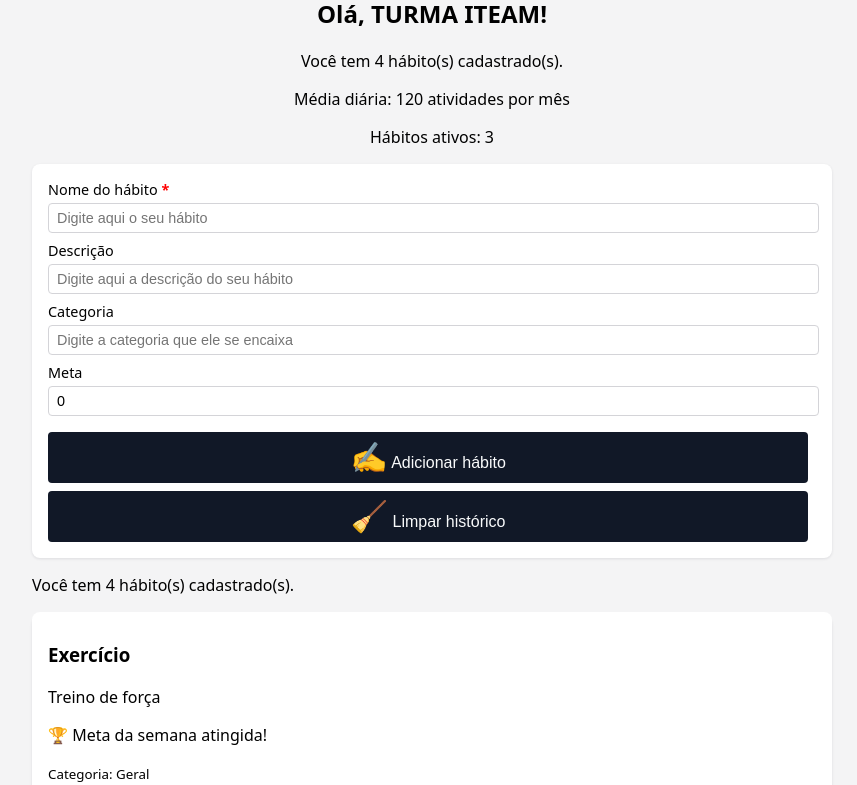
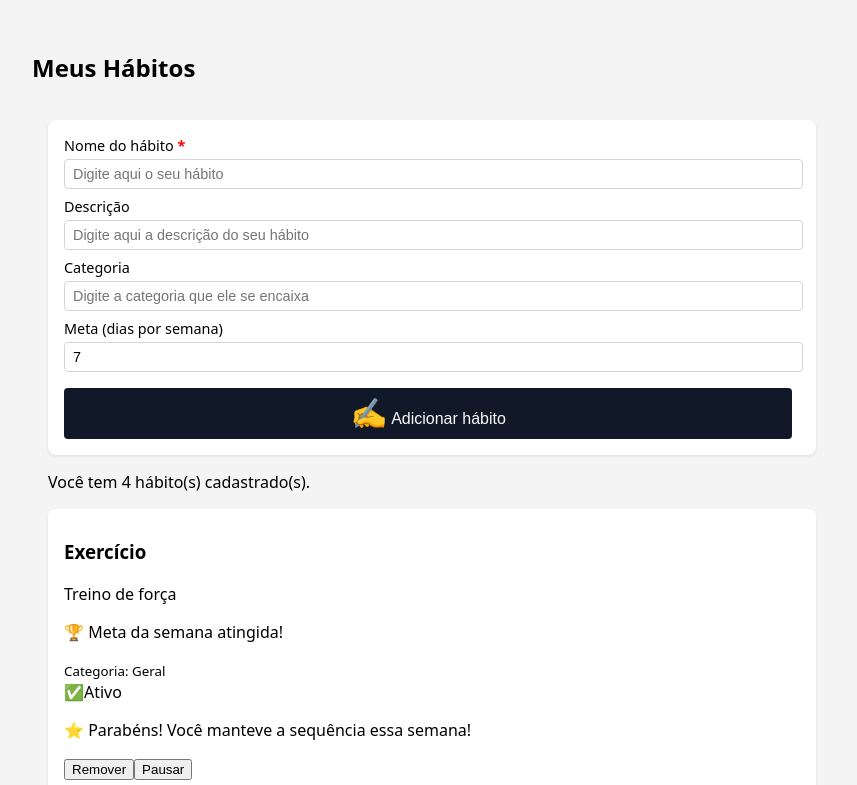
Before and after one commit to GuilhermeAlmeidadaLuz/my-daily-habits-modulo4-react-iteam, a React (Vite) app: page / in a window 1280 px wide. Shown: the part 328-1113 px from the top of the page, without its empty margins (208-1065 px from the left). Built offline with nearby package versions, Linux system fonts and the light colour scheme.

Commit message:
feat(component): add context component HabitsContext and change for shared states between siblings - exercise 6/7

```diff
--- a/src/components/BemVindo.jsx
+++ b/src/components/BemVindo.jsx
@@ -1,15 +1,38 @@
-const BemVindo = ({ nomeUsuario, totalHabitos }) => {
+import { useHabits } from '../contexts/HabitsContext'
+
+const BemVindo = ({ nomeUsuario }) => {
   // Lógica antes do return
+
+  // Acesso direto ao contexto - sem props, sem intermediários
+  const { habits } = useHabits()
+
+  // Estado derivado - calculado na hora, sempre atualizado
+  const totalHabitos = habits.length
+  const habitosAtivos = habits.filter( (habit) => habit.ativo ).length
+
   const nomeFormatado = nomeUsuario.toUpperCase();
-  const mensagem = totalHabitos > 0
-    ? `Você tem ${totalHabitos} hábito(s) cadastrado(s).`
-    : "Nenhum hábito cadastrado ainda. Que tal começar?";
+
+  // const mensagem = totalHabitos > 0
+  //   ? `Você tem ${totalHabitos} hábito(s) cadastrado(s).`
+  //   : "Nenhum hábito cadastrado ainda. Que tal começar?";
+
+  // let somatorioMetasSemanal = 0
+  // habits.forEach( (habit) => {
+  //   somatorioMetasSemanal = somatorioMetasSemanal + habit.meta
+  // } )
+
+  let somatorioMetasSemanal = habits.reduce( (accumulator, habit) => {
+    return (accumulator + habit.meta)
+  }, 0 )
 
   return (
     <div>
       <h2>Olá, {nomeFormatado}!</h2>
-      <p>{mensagem}</p>
-      <p>Média diária: {(totalHabitos * 30).toFixed(0)} atividades por mês</p>
+      {/* <p>{mensagem}</p> */}
+      <p>Você tem <strong>{totalHabitos}</strong> hábito(s) cadastrado(s).</p>
+      <p><strong>{habitosAtivos}</strong> ativo(s) no momento.</p>
+      {/* <p>Média mensal: {(totalHabitos * 30).toFixed(0)} repetições de hábito</p> */}
+      <p>Total na Semana: {somatorioMetasSemanal.toFixed(0)} atividades por semana</p>
     </div>
   );
 };
--- a/src/components/HabitCard.jsx
+++ b/src/components/HabitCard.jsx
@@ -1,5 +1,5 @@
 
-function HabitCard( { nome, descricao='', meta, ativo = true, diasFeitos = 0, categoria = 'Geral', onRemover } ) {
+function HabitCard( { nome, descricao='', meta, ativo = true, diasFeitos = 0, categoria = 'Geral', onRemover, onToggle } ) {
     const metaAtingida = diasFeitos >= meta
 
     const mensagemMeta = metaAtingida
@@ -27,6 +27,11 @@ function HabitCard( { nome, descricao='', meta, ativo = true, diasFeitos = 0, ca
                     Remover
                 </button>
             )}
+            {onToggle && (
+                <button type="button" onClick={onToggle}>
+                    {ativo ? 'Pausar' : 'Ativar'}
+                </button>
+            )}
         </div>
     )
 }
--- a/src/components/HabitList.jsx
+++ b/src/components/HabitList.jsx
@@ -1,34 +1,23 @@
 import HabitCard from "./HabitCard";
 import BemVindo from "./BemVindo";
-import { useEffect, useState, useRef } from "react";
+import { useState, useRef } from "react";
+import { useHabits } from "../contexts/HabitsContext";
 
 function HabitList() {
-    // useState:
-    const [habits, setHabits] = useState( () => {
-        // Esta função executa UMA VEZ - na montagem
-        const stored = localStorage.getItem('my-daily-habits')
+    // Hábitos e funções vêm do contexto - não do useState local
+    const { habits, adicionarHabit, removerHabit, toggleAtivo } = useHabits()
 
-        // Se não há nada salvo - usa o array inicial
-        if (!stored) return [
-            { id: 1, nome: 'Exercício', descricao: 'Treino de força', meta: 5, ativo: true, diasFeitos: 5 },
-            { id: 2, nome: 'Leitura', descricao: 'Livro ou artigo', meta: 7, ativo: true, diasFeitos: 3 },
-            { id: 3, nome: 'Meditação', descricao: 'Respiração e foco', meta: 7, ativo: false, diasFeitos: 0 },
-            { id: 4, nome: 'Hidratação', descricao: 'Beber 2L de Água', meta: 7, ativo: true, diasFeitos: 6 }
-        ]
-
-        // se há dados salvos - tenta fazer o parse
-        try {
-            return JSON.parse(stored)
-        } catch {
-            // Se o JSON estiver corrompido - volta pro array inicial
-            return []
-        }
+    // Estado de UI - continua local (só o formulário usa)
+    const [form, setForm] = useState({
+        novoNome: '',
+        novaDescricao: '',
+        novaCategoria: '',
+        novaMeta: '7'
     })
-
-    const [novoNome, setNovoNome] = useState('')
-    const [novaDescricao, setNovaDescricao] = useState('')
-    const [novaCategoria, setNovaCategoria] = useState('')
-    const [novaMeta, setNovaMeta] = useState(0)
+    // const [novoNome, setNovoNome] = useState('')
+    // const [novaDescricao, setNovaDescricao] = useState('')
+    // const [novaCategoria, setNovaCategoria] = useState('')
+    // const [novaMeta, setNovaMeta] = useState(0)
 
     const [erroNome, setErroNome] = useState('')
     const [erroMeta, setErroMeta] = useState('')
@@ -45,16 +34,11 @@ function HabitList() {
     //     console.log("Elementos no Array inicial:", habits.length)
     // }, [])
 
-    useEffect( () => {
-        localStorage.setItem('my-daily-habits', JSON.stringify(habits))
-        document.title = `My Daily Habits - ${habits.length} hábito(s)`
-    }, [habits])
-
     const handleChange = (e) => {
         const { name, value } = e.target
         // [name] é uma chave dinâmica — usa o valor de name como nome da propriedade
         if (name === 'novoNome') {
-            setNovoNome(value)
+            setForm( prev => ( {...prev, [name]: value} ) )
             // Valida comprimento mínimo em tempo real
             if (value.length > 0 && value.length < 3) {
                 setErroNome('O nome deve ter pelo menos 3 caracteres.')
@@ -62,11 +46,11 @@ function HabitList() {
                 setErroNome('')
             }
         }
-        if (name === 'novaDescricao') setNovaDescricao(value)
-        if (name === 'novaCategoria') setNovaCategoria(value)
+        if (name === 'novaDescricao') setForm(prev => ( {...prev, [name]: value } ) )
+        if (name === 'novaCategoria') setForm(prev => ( {...prev, [name]: value} ) )
         if (name === 'novaMeta') {
             const num = parseInt(value)
-            setNovaMeta(value)
+            setForm(prev => ( {...prev, [name]: value} ) )
 
             if (num < 1 || num > 7) {
                 setErroMeta('Meta deve ser entre 1 e 7 dias.')
@@ -77,88 +61,108 @@ function HabitList() {
         }
     }
 
-    // Funções CRUD:
-
-    const adicionarHabit = (event) => {
-        // console.log('objeto event:', event)
+    const handleSubmit = (event) => {
         event.preventDefault()
-
-        if (!novoNome.trim()) {
-            // se novoNome é campo vazio
-            alert('Informe um nome para o hábito.')
-            return
-        }
-
-        // Bloqueia se há erro de validação
-        if (erroNome) {
+        if (!form.novoNome.trim() || erroNome) {
             nomeInputRef.current?.focus()
             return
         }
-
-        if (erroMeta) {
-            // nomeInputRef.current?.focus()
-            return
+        const novoHabit = {
+            id: ( (habits.length !== 0) ? ( habits.at(-1).id + 1 ) : 1 ),
+            nome: form.novoNome,
+            descricao: form.novaDescricao,
+            categoria: form.novaCategoria || 'Geral',
+            meta: parseInt(form.novaMeta) || 7,
+            ativo: true,
+            diasFeitos: 0
         }
 
-        const novoHabit = {
-            id: ((habits.length !== 0) ? (habits[habits.length - 1].id + 1) : 1),
-            nome: novoNome,
-            descricao: novaDescricao,
-            meta: novaMeta,
-            ativo: true,
-            diasFeitos: 0,
-            categoria: novaCategoria || 'Geral',
-        }
-
-        setHabits([...habits, novoHabit])
-        // console.log("Sem spreading:\n", [habits, novoHabit])
-        // console.log("Com spreading:\n", [...habits, novoHabit])
-
-        // Limpar os campos após adicionar:
-        setNovoNome('')
-        setNovaDescricao('')
-        setNovaCategoria('')
-        setNovaMeta('')
-
-        // Devolve o foco para o campo nome - useRef em ação
+        adicionarHabit(novoHabit)   // <- função do contexto
+        setForm( {novoNome: '', novaDescricao: '', novaCategoria: '', novaMeta: '7'} )
+        setErroNome('')
         nomeInputRef.current?.focus()
     }
 
-    const removerHabit = (id) => {
-        // filtra os hábitos que não tem o id selecionada,
-        // repassa para o setHabits o array de objetos com filtro sem o objeto com o id especificado
-        // para que ele possa guardar este estado
-        setHabits(habits.filter( habit => habit.id !== id ))
-    }
+    if (!habits) return null    // se a lista habits estiver vazia, habits é true. Mas se habits não aponta para nada, habits é false
 
-    const limparHistorico = (event) => {
-        console.log(event)
-        localStorage.removeItem('my-daily-habits')
-        setHabits([
-            { id: 1, nome: 'Exercício', descricao: 'Treino de força', meta: 5, ativo: true, diasFeitos: 5 },
-            { id: 2, nome: 'Leitura', descricao: 'Livro ou artigo', meta: 7, ativo: true, diasFeitos: 3 },
-            { id: 3, nome: 'Meditação', descricao: 'Respiração e foco', meta: 7, ativo: false, diasFeitos: 0 },
-            { id: 4, nome: 'Hidratação', descricao: 'Beber 2L de Água', meta: 7, ativo: true, diasFeitos: 6 }
-        ])
-    }
+    // Funções CRUD (foram para .src/contexts/HabitsContext.jsx):
+
+    // const adicionarHabit = (event) => {
+    //     // console.log('objeto event:', event)
+    //     event.preventDefault()
+
+    //     if (!novoNome.trim()) {
+    //         // se novoNome é campo vazio
+    //         alert('Informe um nome para o hábito.')
+    //         return
+    //     }
+
+    //     // Bloqueia se há erro de validação
+    //     if (erroNome) {
+    //         nomeInputRef.current?.focus()
+    //         return
+    //     }
+
+    //     if (erroMeta) {
+    //         // nomeInputRef.current?.focus()
+    //         return
+    //     }
+
+    //     const novoHabit = {
+    //         id: ((habits.length !== 0) ? (habits[habits.length - 1].id + 1) : 1),
+    //         nome: novoNome,
+    //         descricao: novaDescricao,
+    //         meta: novaMeta,
+    //         ativo: true,
+    //         diasFeitos: 0,
+    //         categoria: novaCategoria || 'Geral',
+    //     }
+
+    //     setHabits([...habits, novoHabit])
+    //     // console.log("Sem spreading:\n", [habits, novoHabit])
+    //     // console.log("Com spreading:\n", [...habits, novoHabit])
+
+    //     // Limpar os campos após adicionar:
+    //     setNovoNome('')
+    //     setNovaDescricao('')
+    //     setNovaCategoria('')
+    //     setNovaMeta('')
+
+    //     // Devolve o foco para o campo nome - useRef em ação
+    //     nomeInputRef.current?.focus()
+    // }
+
+    // const removerHabit = (id) => {
+    //     // filtra os hábitos que não tem o id selecionada,
+    //     // repassa para o setHabits o array de objetos com filtro sem o objeto com o id especificado
+    //     // para que ele possa guardar este estado
+    //     setHabits(habits.filter( habit => habit.id !== id ))
+    // }
+
+    // const limparHistorico = (event) => {
+    //     // console.log(event)
+    //     localStorage.removeItem('my-daily-habits')
+    //     setHabits([
+    //         { id: 1, nome: 'Exercício', descricao: 'Treino de força', meta: 5, ativo: true, diasFeitos: 5 },
+    //         { id: 2, nome: 'Leitura', descricao: 'Livro ou artigo', meta: 7, ativo: true, diasFeitos: 3 },
+    //         { id: 3, nome: 'Meditação', descricao: 'Respiração e foco', meta: 7, ativo: false, diasFeitos: 0 },
+    //         { id: 4, nome: 'Hidratação', descricao: 'Beber 2L de Água', meta: 7, ativo: true, diasFeitos: 6 }
+    //     ])
+    // }
 
     const QuantidadeHabitosAtivos = habits.filter(h => h.ativo).length
 
     // retorno padrão estilo switch case quando as condições acima não são satisfeitas no fluxo do programa
     return (
-        <>
-            <div className='bem-vindo'>
-                <BemVindo nomeUsuario="turma iteam" totalHabitos={habits.length}/>
-                <p>{`Hábitos ativos: ${QuantidadeHabitosAtivos}`}</p>
-            </div>
-            <form onSubmit={adicionarHabit} className="habit-form">
+        <section>
+            <form onSubmit={handleSubmit} className="habit-form">
                 <div>
                     <label>
                         Nome do hábito <span style={{color: "red", fontWeight: "bold"}}>*</span>
                         <input
                             type="text"
                             name="novoNome"
-                            value={novoNome}
+                            value={form.novoNome}
                             onChange={ handleChange }
                             ref={nomeInputRef}
                             placeholder="Digite aqui o seu hábito"
@@ -172,7 +176,7 @@ function HabitList() {
                         <input
                             type="text"
                             name="novaDescricao"
-                            value={novaDescricao}
+                            value={form.novaDescricao}
                             onChange={ handleChange }
                             placeholder="Digite aqui a descrição do seu hábito"
                         />
@@ -184,7 +188,7 @@ function HabitList() {
                         <input
                             type="text"
                             name="novaCategoria"
-                            value={novaCategoria}
+                            value={form.novaCategoria}
                             onChange={ handleChange }
                             placeholder="Digite a categoria que ele se encaixa"
                         />
@@ -192,13 +196,14 @@ function HabitList() {
                 </div>
                 <div>
                     <label>
-                        Meta
+                        Meta (dias por semana)
                         <input
                             type="number"
                             name="novaMeta"
-                            value={novaMeta}
+                            value={form.novaMeta}
                             onChange={ handleChange }
-                            min={0}
+                            min={1}
+                            max={7}
                             placeholder="Digite o número de dias que o hábito deve ocorrer"
                         />
                     </label>
@@ -206,7 +211,7 @@ function HabitList() {
                 </div>
                 <div className="buttons-container">
                     <button type="submit"> <span>✍</span> Adicionar hábito</button>
-                    <button type="button" onClick={limparHistorico}> <span>🧹</span> Limpar histórico</button>
+                    {/* <button type="button" onClick={limparHistorico}> <span>🧹</span> Limpar histórico</button> */}
                 </div>
             </form>
             <ul style={{margin: 0, padding: 0}}>
@@ -226,11 +231,12 @@ function HabitList() {
                             categoria={habit.categoria} // obrigatório ter, caso seja inserido
                             // função:
                             onRemover={ () => removerHabit(habit.id) }
+                            onToggle={ () => toggleAtivo(habit.id)}
                         />
                     </li>
                 ) )}
             </ul>
-        </>
+        </section>
     )
 }
 
--- /dev/null
+++ b/src/contexts/HabitsContext.jsx
@@ -0,0 +1,89 @@
+import { createContext, useContext, useState, useEffect } from "react";
+
+// Passo 2a - Criar a 'caixa global'
+// createContext fica FORA de qualquer componente - cria o canal um vez
+export const HabitsContext = createContext(null);
+
+// Passo 2b - Criar o Provider
+// Componente normal que envolve a árvore e disponilidade dados via value={}
+export function HabitsProvider({ children }) {
+  // Estado dos hábitos com lazy init lendo o localStorage
+  const [habits, setHabits] = useState(() => {
+    const stored = localStorage.getItem("my-daily-habits");
+    if (!stored)
+      return [
+        {
+          id: 1,
+          nome: "Exercício",
+          descricao: "Treino de força",
+          meta: 5,
+          ativo: true,
+          diasFeitos: 5,
+        },
+        {
+          id: 2,
+          nome: "Leitura",
+          descricao: "Livro ou artigo",
+          meta: 7,
+          ativo: true,
+          diasFeitos: 3,
+        },
+        {
+          id: 3,
+          nome: "Meditação",
+          descricao: "Respiração e foco",
+          meta: 7,
+          ativo: false,
+          diasFeitos: 0,
+        },
+        {
+          id: 4,
+          nome: "Hidratação",
+          descricao: "Beber 2L de Água",
+          meta: 7,
+          ativo: true,
+          diasFeitos: 6,
+        },
+      ];
+    try {
+      return JSON.parse(stored);
+    } catch {
+      return [];
+    }
+  });
+
+  // Sincroniza com localStorage sempre que habits mudar
+  useEffect(() => {
+    localStorage.setItem("my-daily-habits", JSON.stringify(habits));
+    document.title = `My Daily Habits - ${habits.length} hábito(s)`;
+  }, [habits]);
+
+  // Funções CRUD:
+  const adicionarHabit = (novoHabit) => {
+    setHabits((prev) => [...prev, novoHabit]);
+  };
+
+  const removerHabit = (id) => {
+    setHabits((prev) => prev.filter((h) => h.id !== id));
+  };
+
+  // Toogle Func
+  const toggleAtivo = (id) => {
+    setHabits((prev) =>
+      prev.map((h) => (h.id === id ? { ...h, ativo: !h.ativo } : h)),
+    );
+  };
+
+  return (
+    <HabitsContext.Provider value={{ habits, adicionarHabit, removerHabit, toggleAtivo }}>
+      {children}
+    </HabitsContext.Provider>
+  );
+}
+
+// Passo 2c - Hook customizado
+// Padrão profissional: em vez de importar useContext + HabitsContext
+// em cada componente, exportamos um hook pronto para uso.
+export function useHabits() {
+  return useContext(HabitsContext);
+}
```
Also changed, not shown: src/App.jsx (+11 -2 lines).
